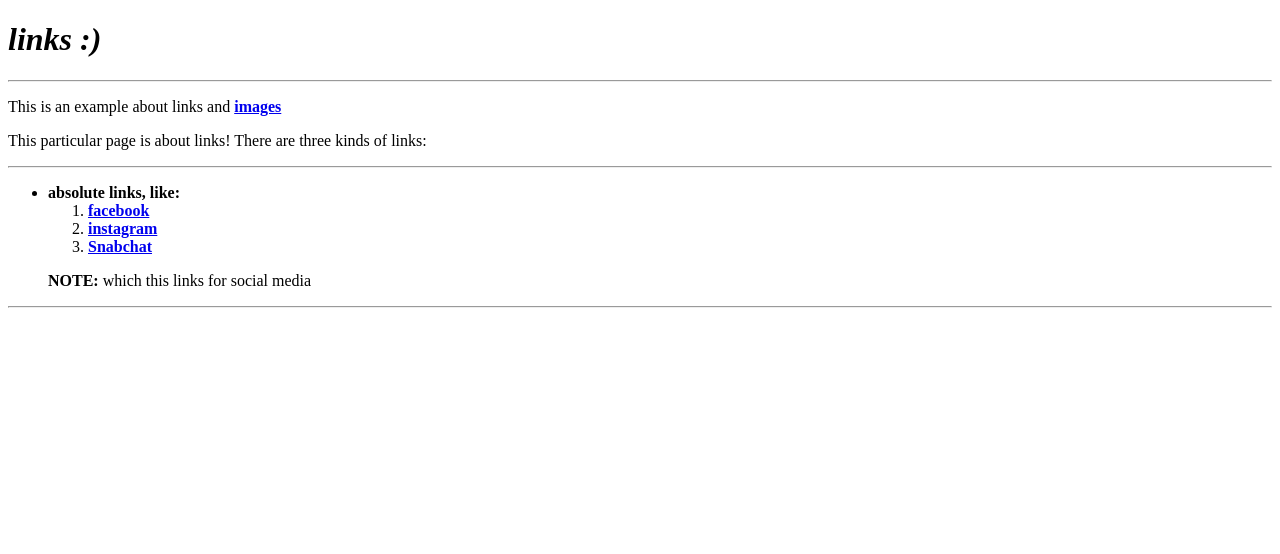
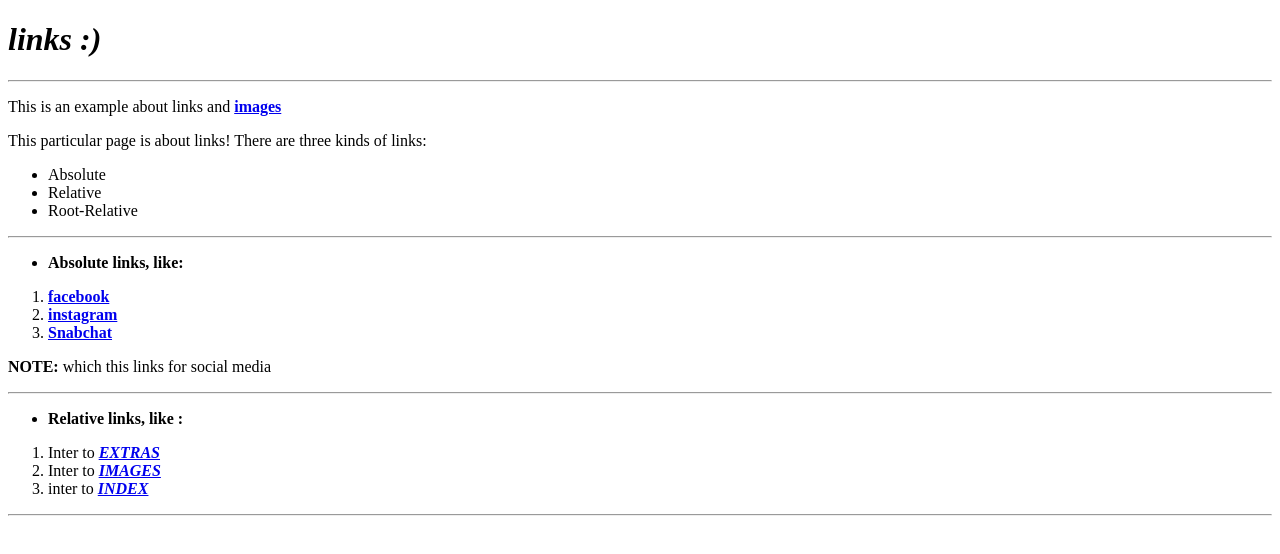
Before and after one commit to mksmks14/my-repo, a plain HTML site: page links-and-images/links.html in a window 1280 px wide. Drawn offline with Linux system fonts and the light colour scheme.

Commit message:
links-and-images/links.html(1)

```diff
--- a/links-and-images/links.html
+++ b/links-and-images/links.html
@@ -15,26 +15,42 @@
     <p>This is an example about links and <b><a href="images.html">images</a></b></p>
 
     <p>This particular page is about links! There are three kinds of links:</p>
+    <ul>
+        <li>Absolute</li>
+       <li>Relative</li>
+        <li>Root-Relative</li>
+    </ul>
 
     <ul>
         <!-- Add <li> elements here -->
     </ul>
-    <HR>
-    </HR>
+    <!-- <HR>
+    </HR> -->
+    <hr>
 
     <b>
         <ul>
-            <li>absolute links, like:</li</ul>
+            <li>Absolute links, like:</li>
+        </ul>
     </b>
     <ol>
-        <li><b><a
-                href="https://www.facebook.com/">facebook</a></b>
+        <li><b><a href="https://www.facebook.com/">facebook</a></b>
         <li><b> <a href="https://www.instagram.com/">instagram</a></b></li>
         <li><b><a href="https://www.snapchat.com/">Snabchat</a></b></li>
-        </li>
+
     </ol>
     <p><b>NOTE:</b> which this links for social media</p>
-    </ul>
+
+    <hr>
+    <UL>
+    <li><b>Relative links, like :</b></li></p>
+
+    </UL>
+    <ol>
+       <li>Inter to <b><em><a href="misc/extras.html">EXTRAS</a></b></em></li>
+        <li>Inter to <B><EM><a href="images.html">IMAGES</a></EM></B></li>
+         <li>inter to <b><em><a href="index.html">INDEX</a></em></b></li>
+    </ol>
     <hr>
 </body>
 
```
Also changed, not shown: index.HTML (+1 -1 lines).
